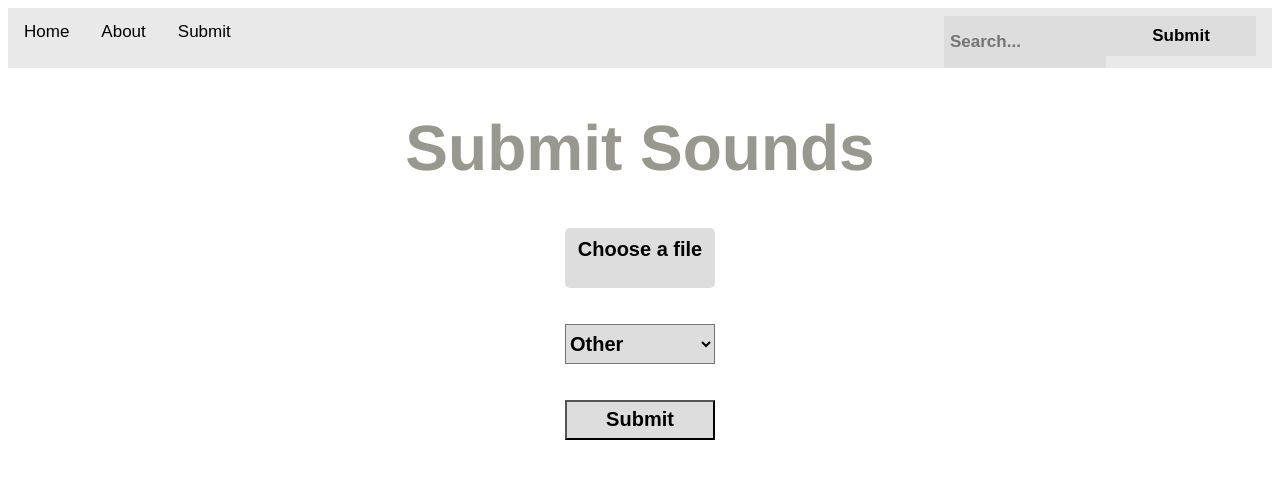
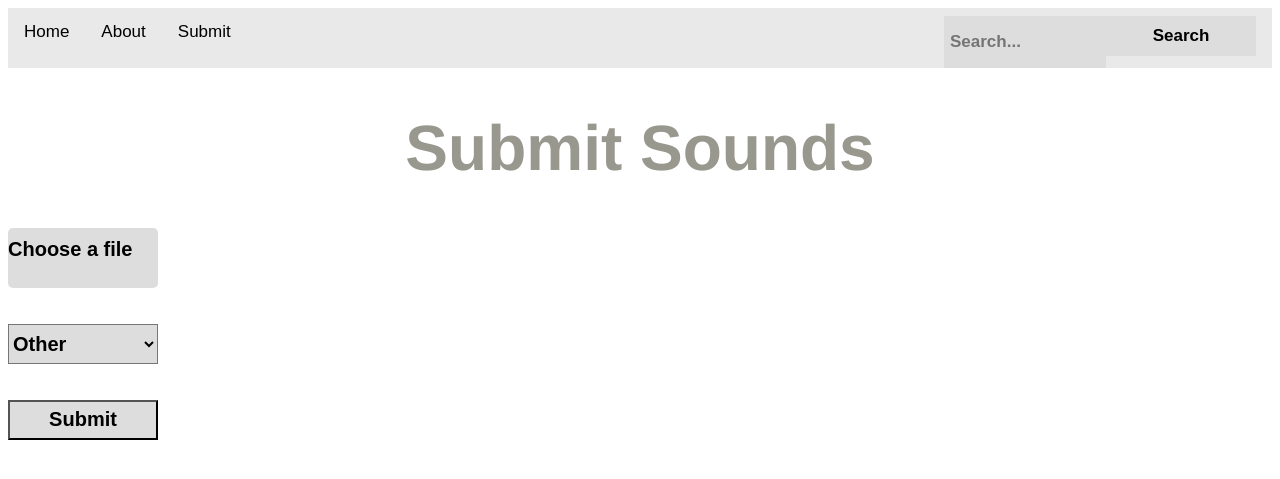
Before and after one commit to omerher/FortniteSoundboard, a Flask app: page /submit in a window 1280 px wide. Shown: the top 479 px of the page. Run offline with Flask 2, Linux system fonts and the light colour scheme; parts of the project's set-up code (start-up, migrations or seed data) failed here and were passed over.

Commit message:
before checkout

```diff
--- a/app.py
+++ b/app.py
@@ -42,7 +42,7 @@ def submit():
 def submitfile():
     if request.method == "POST":
         file = request.files["file"]
-        player_name = request.form["name"]
+        player_name = request.form.get("player-name", "XXX")
         filename = secure_filename(file.filename)
         filename = player_name + "_" + filename  # formats the file name
         file.save(os.path.join(app.config['UPLOAD_FOLDER'], filename))
--- a/templates/base.html
+++ b/templates/base.html
@@ -18,7 +18,7 @@
         <div class="search-container">
             <form action="/search" method="POST">
                 <input type="text" placeholder="Search..." name="search">
-                <button type="sumbit">Submit</button>
+                <button type="submit">Search</button>
             </form>
         </div>
     </div>
--- a/templates/submit.html
+++ b/templates/submit.html
@@ -8,7 +8,7 @@ Submit
 
 <span class="title"><h1>Submit Sounds</h1></span>
 
-<div class="submit-container">
+<div id="submit-container">
     <form action="/submit-file" method="POST" enctype="multipart/form-data">
         <input type="file" name="file" id="file" accept="audio/mp3, audio/wav" class="inputfile">
         <label for="file" id="file-label">Choose a file</label>
@@ -18,7 +18,7 @@ Submit
         <div class="select-container">
             <select id="players-select" onchange="handleOther(this.value);">
                 {% for player in players %}
-                    <option value="{{player}}">{{player}}</option>
+                    <option value="{{player}}" name="player-name">{{player}}</option>
                 {% endfor %}
                 <option value="other">Other</option>
             </select>
```
Also changed, not shown: static/css/main.css (+4 -4 lines), 2 other files.
